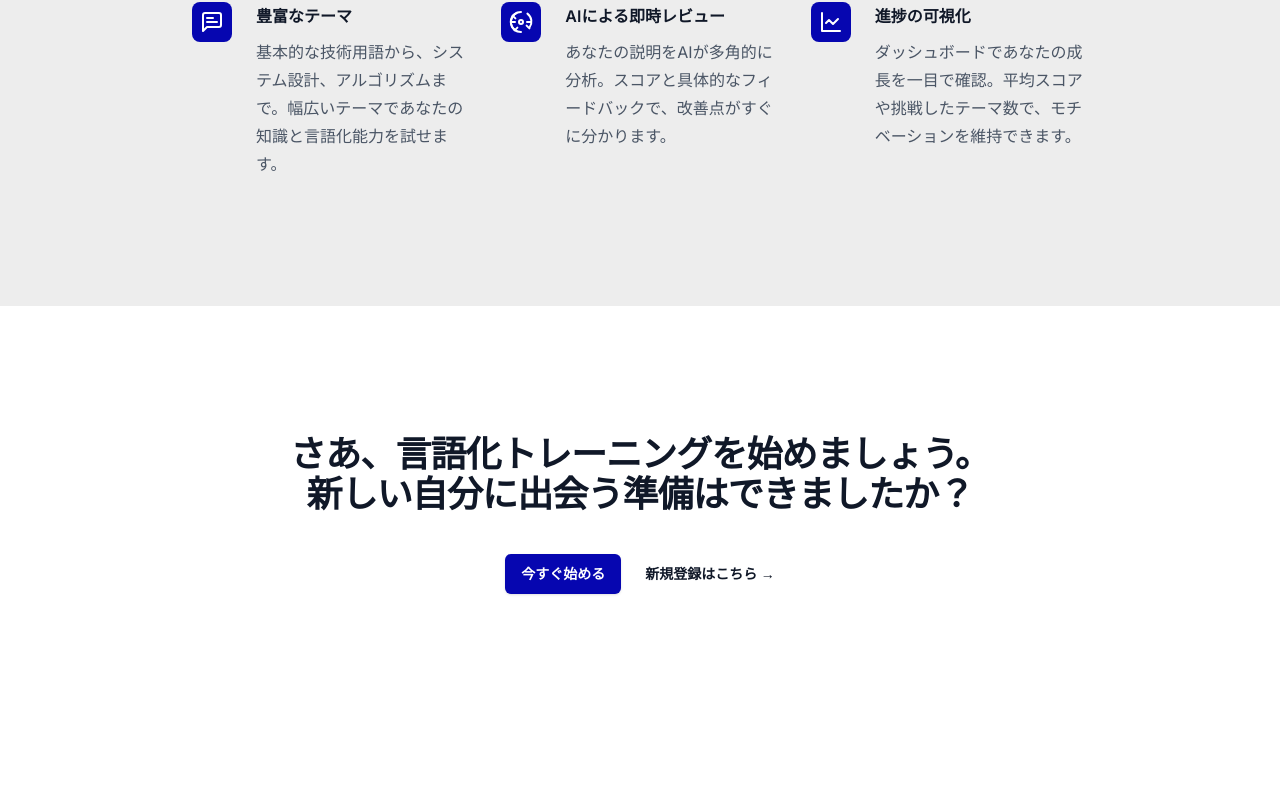
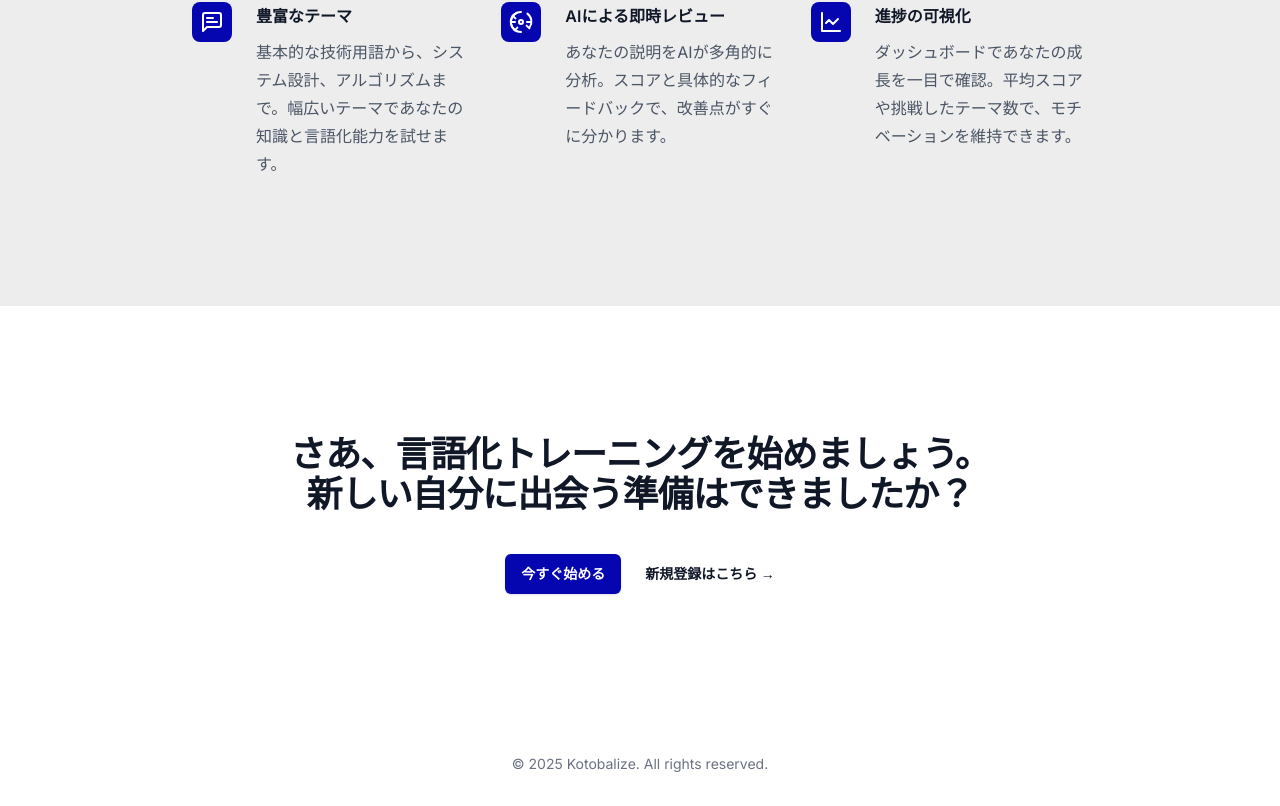
Before and after one commit to ch00z00/kotobalize, a Next.js app in the folder frontend/: page / in a window 1280 px wide. Shown: the part 1214-2020 px from the top of the page. Before the commit the page ends 1936 px from the top, so only its background shows below. Built offline with nearby package versions, Linux system fonts and the light colour scheme.

Commit message:
Added Footer

```diff
--- a/frontend/src/app/layout.tsx
+++ b/frontend/src/app/layout.tsx
@@ -1,7 +1,9 @@
 import type { Metadata } from 'next';
 import { Inter } from 'next/font/google';
+import './globals.css';
+
 import Header from '@/components/Header';
-import './globals.css';
+import Footer from '@/components/Footer';
 
 const inter = Inter({ subsets: ['latin'] });
 
@@ -20,6 +22,7 @@ export default function RootLayout({
       <body className={`${inter.className} bg-gray-50`}>
         <Header />
         <main>{children}</main>
+        <Footer />
       </body>
     </html>
   );
--- /dev/null
+++ b/frontend/src/components/Footer.tsx
@@ -0,0 +1,17 @@
+'use client';
+
+export default function Footer() {
+  const currentYear = new Date().getFullYear();
+
+  return (
+    <footer className="bg-white">
+      <div className="container mx-auto px-6 py-8">
+        <div className="flex items-center justify-center">
+          <p className="text-sm text-gray-500">
+            © {currentYear} Kotobalize. All rights reserved.
+          </p>
+        </div>
+      </div>
+    </footer>
+  );
+}
```
